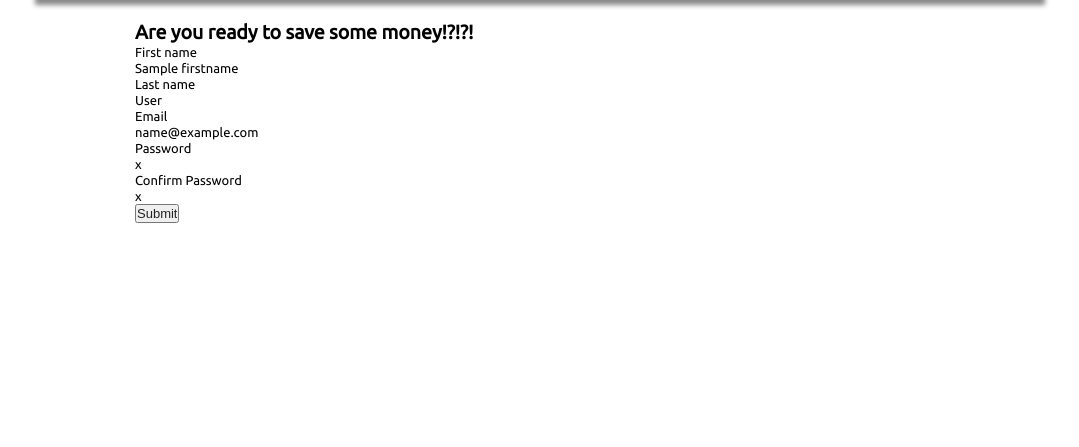
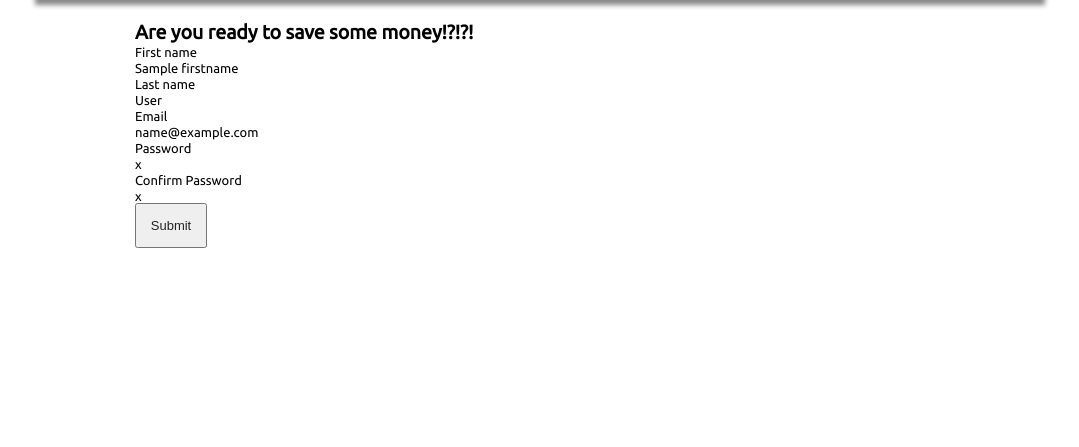
Before and after one commit to tpbarron/swapr, a Django app: template classifieds/templates/new_user.html in a window 1280 px wide. Shown: the part 81-528 px from the top of the page, without its empty margins (105-1184 px from the left). Run offline with Django 3.2, Linux system fonts and the light colour scheme; the template is opened without the code that fills it: most values are stand-ins (such as "Sample title", 1, 10 or a date in 2020); some libraries are stand-ins or nearby versions.

Commit message:
updated form styling

```diff
--- a/classifieds/templates/login.html
+++ b/classifieds/templates/login.html
@@ -16,7 +16,7 @@
 			<p>Password</p>
 			{{password}}
 			<br />
-			<input type="submit" value="Submit" />
+			<input type="submit" class="form_submit" value="Submit" />
 		</form>
 	</div>
 {% endblock %}
--- a/classifieds/templates/new_user.html
+++ b/classifieds/templates/new_user.html
@@ -22,7 +22,7 @@
 		<p>Confirm Password</p>
 		{{ password_confirm }}
 		<br />
-		<input type="submit" value="Submit" />
+		<input type="submit" class="form_submit" value="Submit" />
 	</form>
 </div>
 {% endblock %}
--- a/classifieds/templates/snippets/list_heading.html
+++ b/classifieds/templates/snippets/list_heading.html
@@ -15,7 +15,7 @@
 	<a id="item_add_login" href="/login/">Please login to add a item</a>
 	{% endif %}
 	<form id="search_form" method="GET" action="/{{ url }}/search/">
-		<input id="searchbox" class="form_p" name="q" type="search" value="Search {{ title|lower }}" />
+		<input id="searchbox" class="form_p" name="q" type="search" placeholder="Search {{ title|lower }}" />
 		<input class="form_submit" type="submit" value="Search" />
 	</form>
 </div>
```
